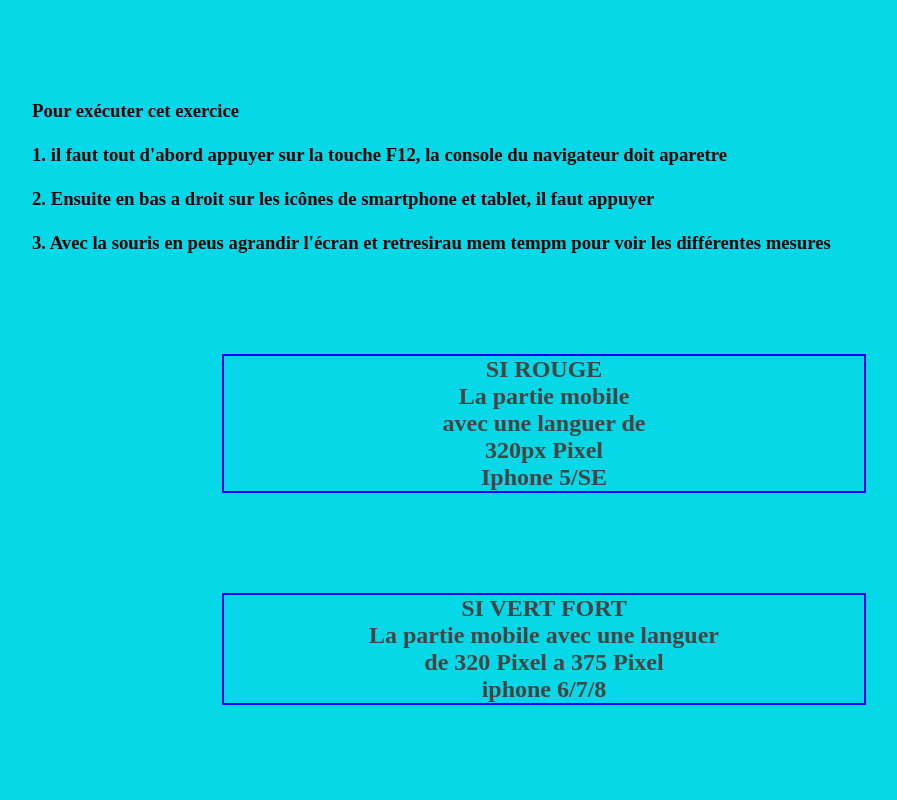
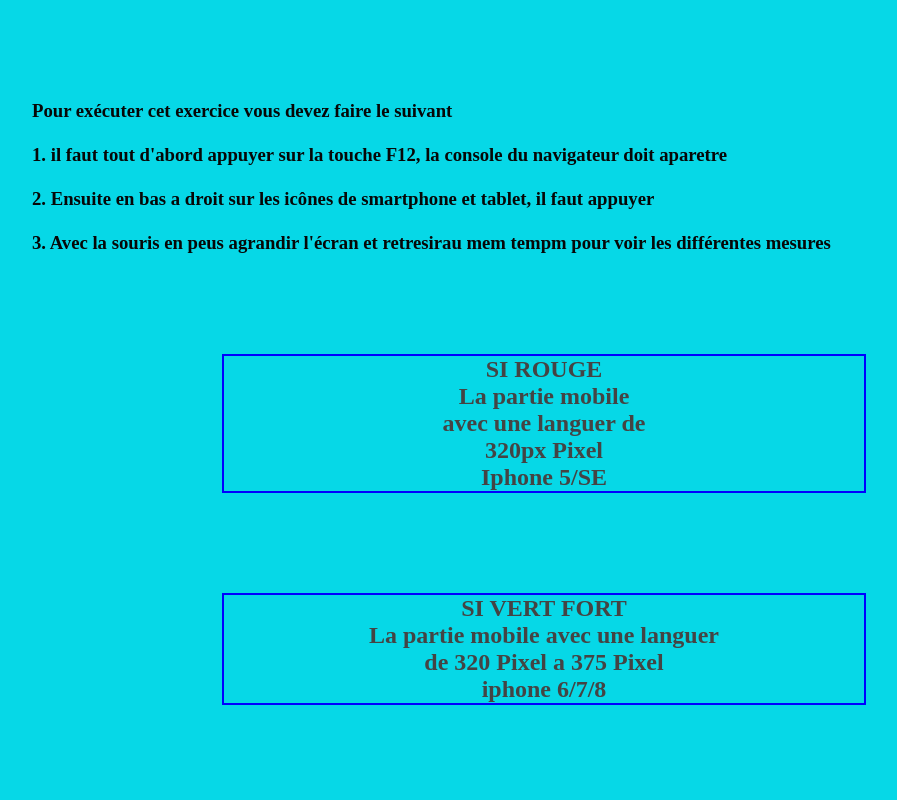
Before and after one commit to web-concept/snipet-media-query-css3, a plain HTML site: page index.html in a window 1280 px wide. Shown: the top 800 px of the page, without its empty margins (96-993 px from the left). Drawn offline with Linux system fonts and the light colour scheme.

Commit message:
modificatin du titre

```diff
--- a/index.html
+++ b/index.html
@@ -18,7 +18,7 @@
 </head>
 
 <body>
-    <h3>Pour exécuter cet exercice<br><br>
+    <h3>Pour exécuter cet exercice vous devez faire le suivant<br><br>
         1. il faut tout d'abord appuyer sur la touche F12, la console du navigateur doit aparetre <br><br>
         2. Ensuite en bas a droit sur les icônes de smartphone et tablet, il faut appuyer<br><br>
         3. Avec la souris en peus agrandir l'écran et retresirau mem tempm pour voir les différentes mesures
```
